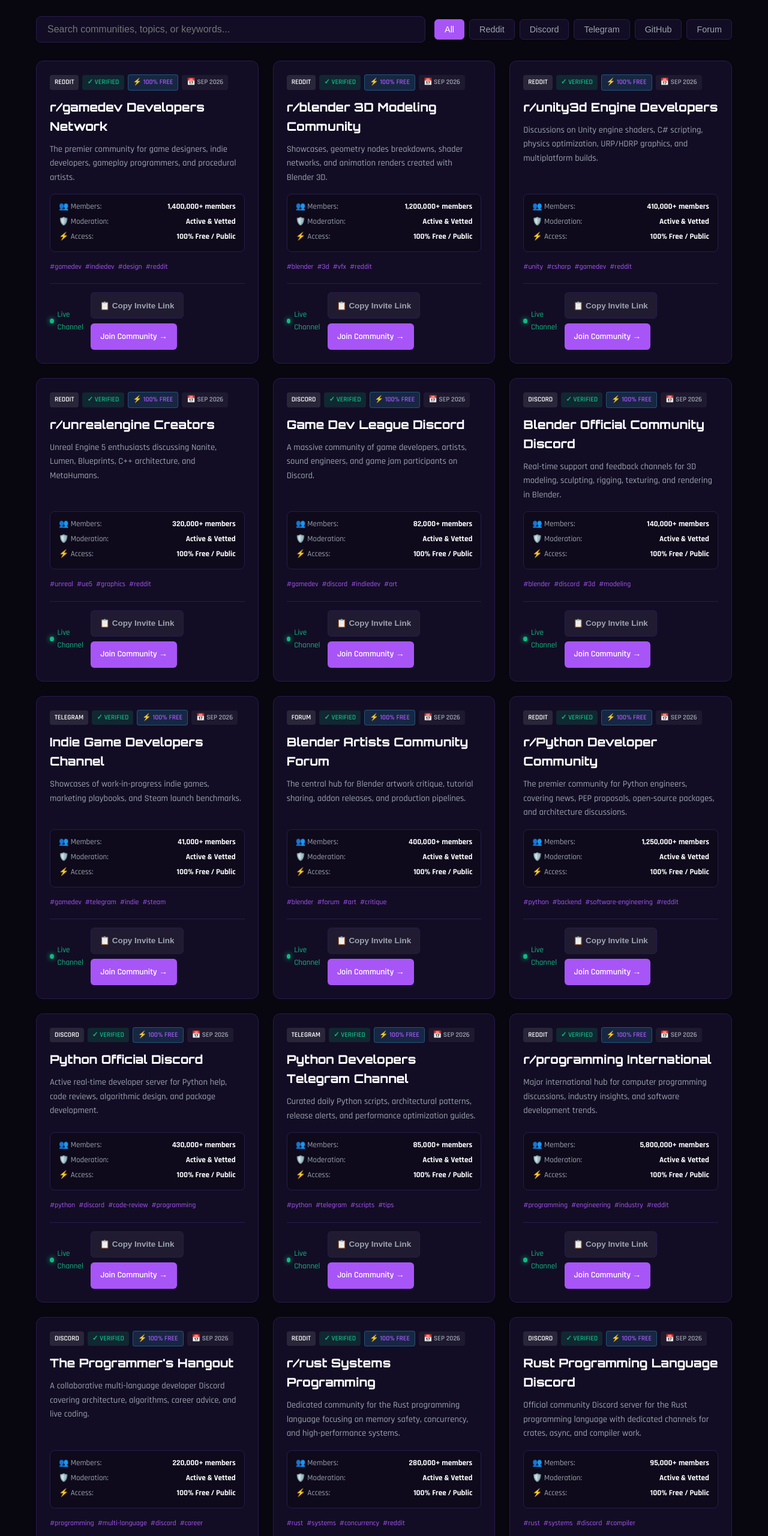
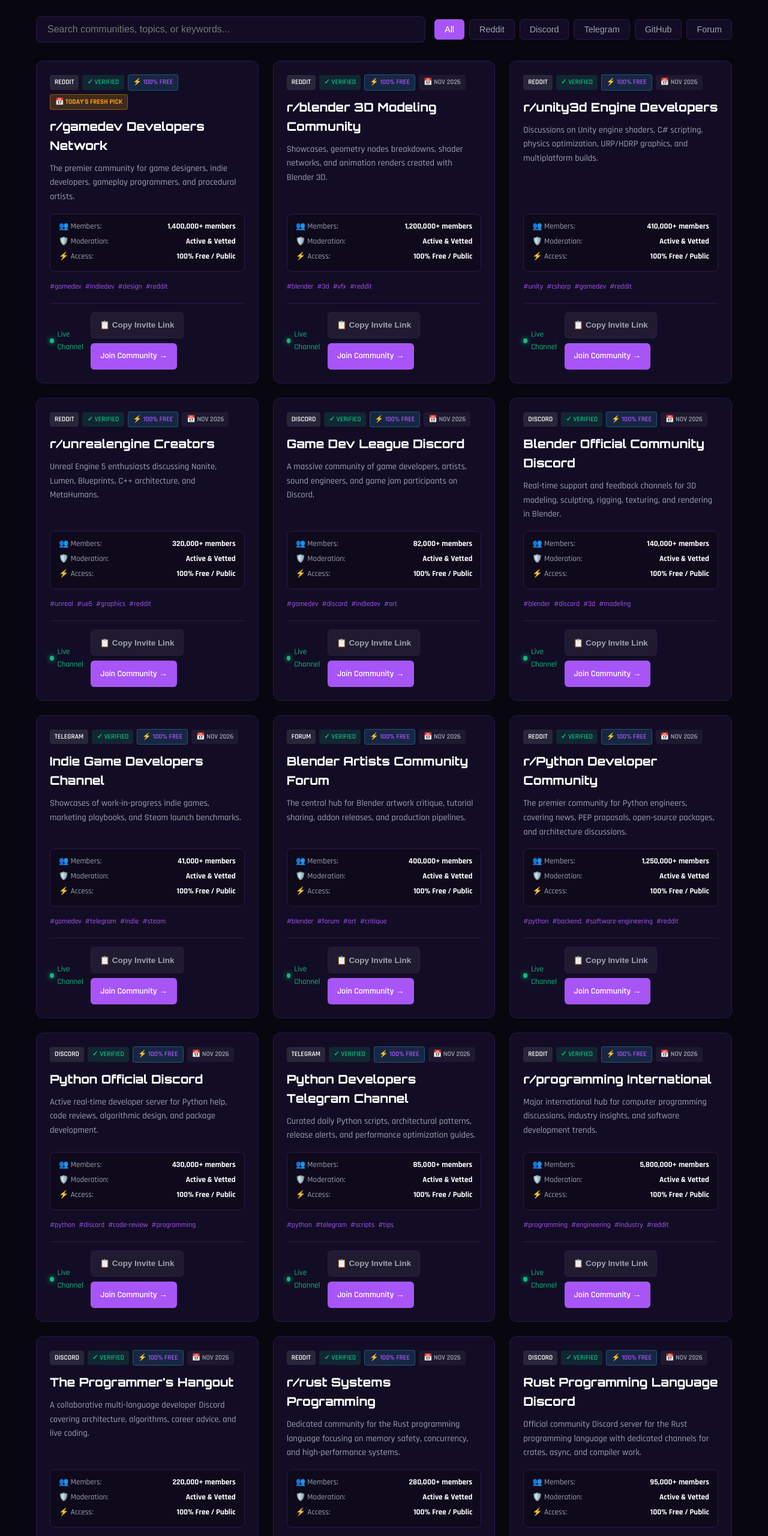
Before and after one commit to jibranpcccc/fighting-game-community-frame-data-guild, a plain HTML site: page index.html in a window 1280 px wide. Shown: the part 1080-3640 px from the top of the page at 60% size. Drawn offline with Linux system fonts and the light colour scheme.

Commit message:
feat(replenishment): fresh community links added - 2026-11-18 [skip ci]

```diff
--- a/index.html
+++ b/index.html
@@ -622,7 +622,7 @@
                 <span class="badge badge-platform">Reddit</span>
                 <span class="badge badge-verified">✓ Verified</span>
                 <span class="badge badge-free">⚡ 100% Free</span>
-                <span class="badge badge-date">📅 Sep 2026</span>
+                <span class="badge badge-date" style="background: rgba(245, 158, 11, 0.2); color: #f59e0b; border: 1px solid rgba(245, 158, 11, 0.4); font-weight: 700;">📅 Today's Fresh Pick</span>
             </div>
             <h3 class="card-title">r/gamedev Developers Network</h3>
             <p class="card-desc">The premier community for game designers, indie developers, gameplay programmers, and procedural artists.</p>
@@ -646,7 +646,7 @@
                 <span class="badge badge-platform">Reddit</span>
                 <span class="badge badge-verified">✓ Verified</span>
                 <span class="badge badge-free">⚡ 100% Free</span>
-                <span class="badge badge-date">📅 Sep 2026</span>
+                <span class="badge badge-date">📅 Nov 2026</span>
             </div>
             <h3 class="card-title">r/blender 3D Modeling Community</h3>
             <p class="card-desc">Showcases, geometry nodes breakdowns, shader networks, and animation renders created with Blender 3D.</p>
@@ -670,7 +670,7 @@
                 <span class="badge badge-platform">Reddit</span>
                 <span class="badge badge-verified">✓ Verified</span>
                 <span class="badge badge-free">⚡ 100% Free</span>
-                <span class="badge badge-date">📅 Sep 2026</span>
+                <span class="badge badge-date">📅 Nov 2026</span>
             </div>
             <h3 class="card-title">r/unity3d Engine Developers</h3>
             <p class="card-desc">Discussions on Unity engine shaders, C# scripting, physics optimization, URP/HDRP graphics, and multiplatform builds.</p>
@@ -694,7 +694,7 @@
                 <span class="badge badge-platform">Reddit</span>
                 <span class="badge badge-verified">✓ Verified</span>
                 <span class="badge badge-free">⚡ 100% Free</span>
-                <span class="badge badge-date">📅 Sep 2026</span>
+                <span class="badge badge-date">📅 Nov 2026</span>
             </div>
             <h3 class="card-title">r/unrealengine Creators</h3>
             <p class="card-desc">Unreal Engine 5 enthusiasts discussing Nanite, Lumen, Blueprints, C++ architecture, and MetaHumans.</p>
@@ -718,7 +718,7 @@
                 <span class="badge badge-platform">Discord</span>
                 <span class="badge badge-verified">✓ Verified</span>
                 <span class="badge badge-free">⚡ 100% Free</span>
-                <span class="badge badge-date">📅 Sep 2026</span>
+                <span class="badge badge-date">📅 Nov 2026</span>
             </div>
             <h3 class="card-title">Game Dev League Discord</h3>
             <p class="card-desc">A massive community of game developers, artists, sound engineers, and game jam participants on Discord.</p>
@@ -742,7 +742,7 @@
                 <span class="badge badge-platform">Discord</span>
                 <span class="badge badge-verified">✓ Verified</span>
                 <span class="badge badge-free">⚡ 100% Free</span>
-                <span class="badge badge-date">📅 Sep 2026</span>
+                <span class="badge badge-date">📅 Nov 2026</span>
             </div>
             <h3 class="card-title">Blender Official Community Discord</h3>
             <p class="card-desc">Real-time support and feedback channels for 3D modeling, sculpting, rigging, texturing, and rendering in Blender.</p>
@@ -766,7 +766,7 @@
                 <span class="badge badge-platform">Telegram</span>
                 <span class="badge badge-verified">✓ Verified</span>
                 <span class="badge badge-free">⚡ 100% Free</span>
-                <span class="badge badge-date">📅 Sep 2026</span>
+                <span class="badge badge-date">📅 Nov 2026</span>
             </div>
             <h3 class="card-title">Indie Game Developers Channel</h3>
             <p class="card-desc">Showcases of work-in-progress indie games, marketing playbooks, and Steam launch benchmarks.</p>
@@ -790,7 +790,7 @@
                 <span class="badge badge-platform">Forum</span>
                 <span class="badge badge-verified">✓ Verified</span>
                 <span class="badge badge-free">⚡ 100% Free</span>
-                <span class="badge badge-date">📅 Sep 2026</span>
+                <span class="badge badge-date">📅 Nov 2026</span>
             </div>
             <h3 class="card-title">Blender Artists Community Forum</h3>
             <p class="card-desc">The central hub for Blender artwork critique, tutorial sharing, addon releases, and production pipelines.</p>
@@ -814,7 +814,7 @@
                 <span class="badge badge-platform">Reddit</span>
                 <span class="badge badge-verified">✓ Verified</span>
                 <span class="badge badge-free">⚡ 100% Free</span>
-                <span class="badge badge-date">📅 Sep 2026</span>
+                <span class="badge badge-date">📅 Nov 2026</span>
             </div>
             <h3 class="card-title">r/Python Developer Community</h3>
             <p class="card-desc">The premier community for Python engineers, covering news, PEP proposals, open-source packages, and architecture discussions.</p>
@@ -838,7 +838,7 @@
                 <span class="badge badge-platform">Discord</span>
                 <span class="badge badge-verified">✓ Verified</span>
                 <span class="badge badge-free">⚡ 100% Free</span>
-                <span class="badge badge-date">📅 Sep 2026</span>
+                <span class="badge badge-date">📅 Nov 2026</span>
             </div>
             <h3 class="card-title">Python Official Discord</h3>
             <p class="card-desc">Active real-time developer server for Python help, code reviews, algorithmic design, and package development.</p>
@@ -862,7 +862,7 @@
                 <span class="badge badge-platform">Telegram</span>
                 <span class="badge badge-verified">✓ Verified</span>
                 <span class="badge badge-free">⚡ 100% Free</span>
-                <span class="badge badge-date">📅 Sep 2026</span>
+                <span class="badge badge-date">📅 Nov 2026</span>
             </div>
             <h3 class="card-title">Python Developers Telegram Channel</h3>
             <p class="card-desc">Curated daily Python scripts, architectural patterns, release alerts, and performance optimization guides.</p>
@@ -886,7 +886,7 @@
                 <span class="badge badge-platform">Reddit</span>
                 <span class="badge badge-verified">✓ Verified</span>
                 <span class="badge badge-free">⚡ 100% Free</span>
-                <span class="badge badge-date">📅 Sep 2026</span>
+                <span class="badge badge-date">📅 Nov 2026</span>
             </div>
             <h3 class="card-title">r/programming International</h3>
             <p class="card-desc">Major international hub for computer programming discussions, industry insights, and software development trends.</p>
@@ -910,7 +910,7 @@
                 <span class="badge badge-platform">Discord</span>
                 <span class="badge badge-verified">✓ Verified</span>
                 <span class="badge badge-free">⚡ 100% Free</span>
-                <span class="badge badge-date">📅 Sep 2026</span>
+                <span class="badge badge-date">📅 Nov 2026</span>
             </div>
             <h3 class="card-title">The Programmer's Hangout</h3>
             <p class="card-desc">A collaborative multi-language developer Discord covering architecture, algorithms, career advice, and live coding.</p>
@@ -934,7 +934,7 @@
                 <span class="badge badge-platform">Reddit</span>
                 <span class="badge badge-verified">✓ Verified</span>
                 <span class="badge badge-free">⚡ 100% Free</span>
-                <span class="badge badge-date">📅 Sep 2026</span>
+                <span class="badge badge-date">📅 Nov 2026</span>
             </div>
             <h3 class="card-title">r/rust Systems Programming</h3>
             <p class="card-desc">Dedicated community for the Rust programming language focusing on memory safety, concurrency, and high-performance systems.</p>
@@ -958,7 +958,7 @@
                 <span class="badge badge-platform">Discord</span>
                 <span class="badge badge-verified">✓ Verified</span>
                 <span class="badge badge-free">⚡ 100% Free</span>
-                <span class="badge badge-date">📅 Sep 2026</span>
+                <span class="badge badge-date">📅 Nov 2026</span>
             </div>
             <h3 class="card-title">Rust Programming Language Discord</h3>
             <p class="card-desc">Official community Discord server for the Rust programming language with dedicated channels for crates, async, and compiler work.</p>
@@ -982,7 +982,7 @@
                 <span class="badge badge-platform">Telegram</span>
                 <span class="badge badge-verified">✓ Verified</span>
                 <span class="badge badge-free">⚡ 100% Free</span>
-                <span class="badge badge-date">📅 Sep 2026</span>
+                <span class="badge badge-date">📅 Nov 2026</span>
             </div>
             <h3 class="card-title">Rust Language News & Updates</h3>
             <p class="card-desc">Real-time updates, releases, and deep-dive technical articles from the Rust systems ecosystem.</p>
@@ -1006,7 +1006,7 @@
                 <span class="badge badge-platform">Reddit</span>
                 <span class="badge badge-verified">✓ Verified</span>
                 <span class="badge badge-free">⚡ 100% Free</span>
-                <span class="badge badge-date">📅 Sep 2026</span>
+                <span class="badge badge-date">📅 Nov 2026</span>
             </div>
             <h3 class="card-title">r/javascript Global Hub</h3>
             <p class="card-desc">Discussions, releases, frameworks, and architecture patterns from across the JavaScript and ECMAScript ecosystem.</p>
@@ -1030,7 +1030,7 @@
                 <span class="badge badge-platform">Discord</span>
                 <span class="badge badge-verified">✓ Verified</span>
                 <span class="badge badge-free">⚡ 100% Free</span>
-                <span class="badge badge-date">📅 Sep 2026</span>
+                <span class="badge badge-date">📅 Nov 2026</span>
             </div>
             <h3 class="card-title">Reactiflux Discord Community</h3>
             <p class="card-desc">The largest community of React, React Native, and full-stack JavaScript developers on Discord.</p>
@@ -1054,7 +1054,7 @@
                 <span class="badge badge-platform">Telegram</span>
                 <span class="badge badge-verified">✓ Verified</span>
                 <span class="badge badge-free">⚡ 100% Free</span>
-                <span class="badge badge-date">📅 Sep 2026</span>
+                <span class="badge badge-date">📅 Nov 2026</span>
             </div>
             <h3 class="card-title">Web Developers Network</h3>
             <p class="card-desc">Public channel providing updates on frontend, backend, browser standards, and dev tooling.</p>
@@ -1078,7 +1078,7 @@
                 <span class="badge badge-platform">Reddit</span>
                 <span class="badge badge-verified">✓ Verified</span>
                 <span class="badge badge-free">⚡ 100% Free</span>
-                <span class="badge badge-date">📅 Sep 2026</span>
+                <span class="badge badge-date">📅 Nov 2026</span>
             </div>
             <h3 class="card-title">r/golang Backend Hub</h3>
             <p class="card-desc">Community for Go programmers covering microservices, concurrency patterns, standard library best practices, and tooling.</p>
@@ -1102,7 +1102,7 @@
                 <span class="badge badge-platform">Discord</span>
                 <span class="badge badge-verified">✓ Verified</span>
                 <span class="badge badge-free">⚡ 100% Free</span>
-                <span class="badge badge-date">📅 Sep 2026</span>
+                <span class="badge badge-date">📅 Nov 2026</span>
             </div>
             <h3 class="card-title">Go Language Official Discord</h3>
             <p class="card-desc">Real-time Go developers server offering technical support, library showcase, and distributed systems discussions.</p>
@@ -1126,7 +1126,7 @@
                 <span class="badge badge-platform">Reddit</span>
                 <span class="badge badge-verified">✓ Verified</span>
                 <span class="badge badge-free">⚡ 100% Free</span>
-                <span class="badge badge-date">📅 Sep 2026</span>
+                <span class="badge badge-date">📅 Nov 2026</span>
             </div>
             <h3 class="card-title">r/typescript Architecture</h3>
             <p class="card-desc">Subreddit focused on TypeScript type systems, compiler APIs, design patterns, and enterprise codebases.</p>
@@ -1150,7 +1150,7 @@
                 <span class="badge badge-platform">Discord</span>
                 <span class="badge badge-verified">✓ Verified</span>
                 <span class="badge badge-free">⚡ 100% Free</span>
-                <span class="badge badge-date">📅 Sep 2026</span>
+                <span class="badge badge-date">📅 Nov 2026</span>
             </div>
             <h3 class="card-title">TypeScript Community Discord</h3>
             <p class="card-desc">Active community for advanced TypeScript types, generics, compiler plugins, and framework integrations.</p>
@@ -1174,7 +1174,7 @@
                 <span class="badge badge-platform">Reddit</span>
                 <span class="badge badge-verified">✓ Verified</span>
                 <span class="badge badge-free">⚡ 100% Free</span>
-                <span class="badge badge-date">📅 Sep 2026</span>
+                <span class="badge badge-date">📅 Nov 2026</span>
             </div>
             <h3 class="card-title">r/cpp High Performance Systems</h3>
             <p class="card-desc">Discussions on modern C++ (C++17/20/23), memory models, template metaprogramming, and graphics pipelines.</p>
@@ -1198,7 +1198,7 @@
                 <span class="badge badge-platform">Reddit</span>
                 <span class="badge badge-verified">✓ Verified</span>
                 <span class="badge badge-free">⚡ 100% Free</span>
-                <span class="badge badge-date">📅 Sep 2026</span>
+                <span class="badge badge-date">📅 Nov 2026</span>
             </div>
             <h3 class="card-title">r/webdev Builders Hub</h3>
             <p class="card-desc">A community dedicated to all things web development, client and server-side architectures, and UI/UX design.</p>
@@ -1222,7 +1222,7 @@
                 <span class="badge badge-platform">Discord</span>
                 <span class="badge badge-verified">✓ Verified</span>
                 <span class="badge badge-free">⚡ 100% Free</span>
-                <span class="badge badge-date">📅 Sep 2026</span>
+                <span class="badge badge-date">📅 Nov 2026</span>
             </div>
             <h3 class="card-title">Devcord Web Developers</h3>
             <p class="card-desc">Friendly web development and programming community covering modern web stacks, design, and career growth.</p>
@@ -1246,7 +1246,7 @@
                 <span class="badge badge-platform">Discord</span>
                 <span class="badge badge-verified">✓ Verified</span>
                 <span class="badge badge-free">⚡ 100% Free</span>
-                <span class="badge badge-date">📅 Sep 2026</span>
+                <span class="badge badge-date">📅 Nov 2026</span>
             </div>
             <h3 class="card-title">Next.js Developers Discord</h3>
             <p class="card-desc">Official community Discord for Vercel Next.js developers, Server Components, and App Router architectures.</p>
@@ -1270,7 +1270,7 @@
                 <span class="badge badge-platform">Discord</span>
                 <span class="badge badge-verified">✓ Verified</span>
                 <span class="badge badge-free">⚡ 100% Free</span>
-                <span class="badge badge-date">📅 Sep 2026</span>
+                <span class="badge badge-date">📅 Nov 2026</span>
             </div>
             <h3 class="card-title">Vue Land Community Discord</h3>
             <p class="card-desc">The official Discord community for Vue.js, Nuxt, Vite, Pinia, and frontend ecosystem tools.</p>
@@ -1294,7 +1294,7 @@
                 <span class="badge badge-platform">Discord</span>
                 <span class="badge badge-verified">✓ Verified</span>
                 <span class="badge badge-free">⚡ 100% Free</span>
-                <span class="badge badge-date">📅 Sep 2026</span>
+                <span class="badge badge-date">📅 Nov 2026</span>
             </div>
             <h3 class="card-title">Tailwind CSS Discord</h3>
             <p class="card-desc">Official community for Tailwind CSS utility-first design, component architectures, and responsive layout styling.</p>
@@ -1318,7 +1318,7 @@
                 <span class="badge badge-platform">GitHub</span>
                 <span class="badge badge-verified">✓ Verified</span>
                 <span class="badge badge-free">⚡ 100% Free</span>
-                <span class="badge badge-date">📅 Sep 2026</span>
+                <span class="badge badge-date">📅 Nov 2026</span>
             </div>
             <h3 class="card-title">Rust Language GitHub Discussions</h3>
             <p class="card-desc">Official GitHub Discussions board for the Rust programming language compiler, RFCs, and tools.</p>
```
Also changed, not shown: data/groups.json (+61 -30 lines), feed.xml (+9 -2 lines).
